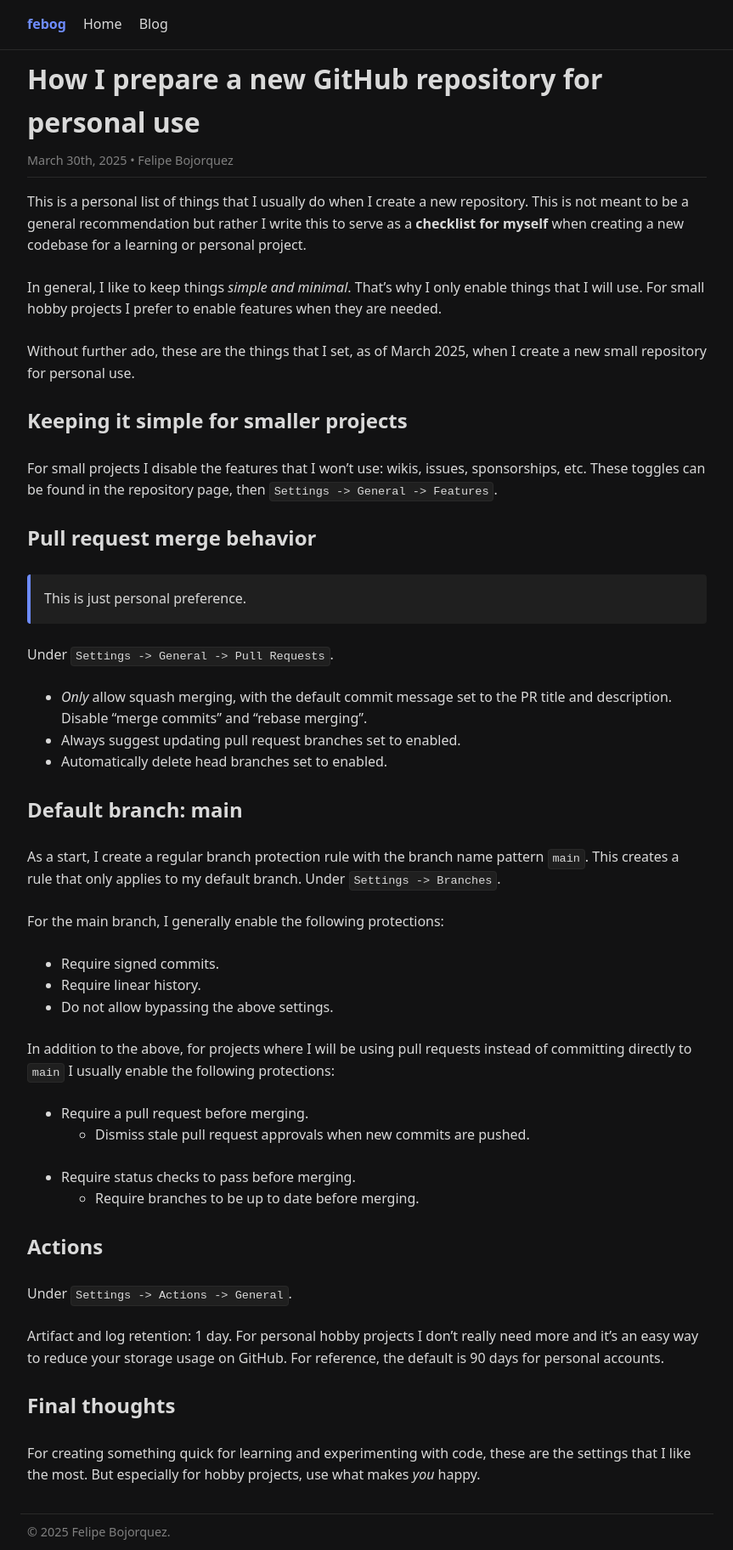
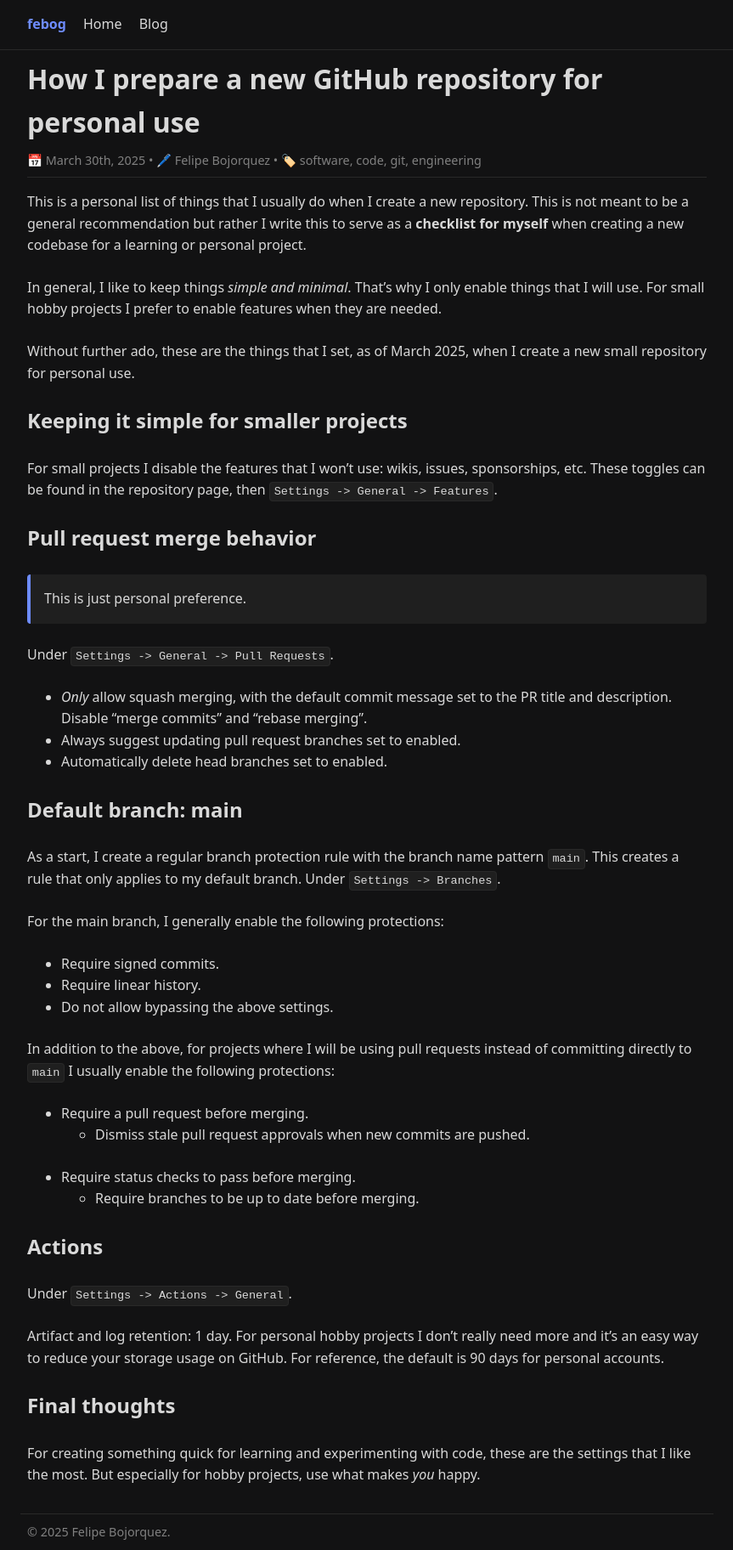
Before and after one commit to febog/website, a Jekyll site: the page built from src/_posts/2025-03-30-how-i-prepare-a-github-repo.md, in a window 1280 px wide. Shown: the whole page at 85% size, without its empty margins (208-1071 px from the left). Built offline with Jekyll 4.4.1, drawn with Linux system fonts in a browser that asks for light colours.

Commit message:
Add tags and icons to post layout

```diff
--- a/src/_layouts/post.html
+++ b/src/_layouts/post.html
@@ -6,8 +6,8 @@ layout: base
     <h1>{{ page.title }}</h1>
     <p>
       <time datetime="{{ page.date | date_to_xmlschema  }}">
-        {{ page.date | date_to_long_string: "ordinal", "US" }}
-      </time> • {{ page.author.name }}
+        📅 {{ page.date | date_to_long_string: "ordinal", "US" }}
+      </time> • 🖊 {{ page.author.name }} • 🏷 {{ page.tags | join: ", " }}
     </p>
   </header>
   {{ content }}
```
